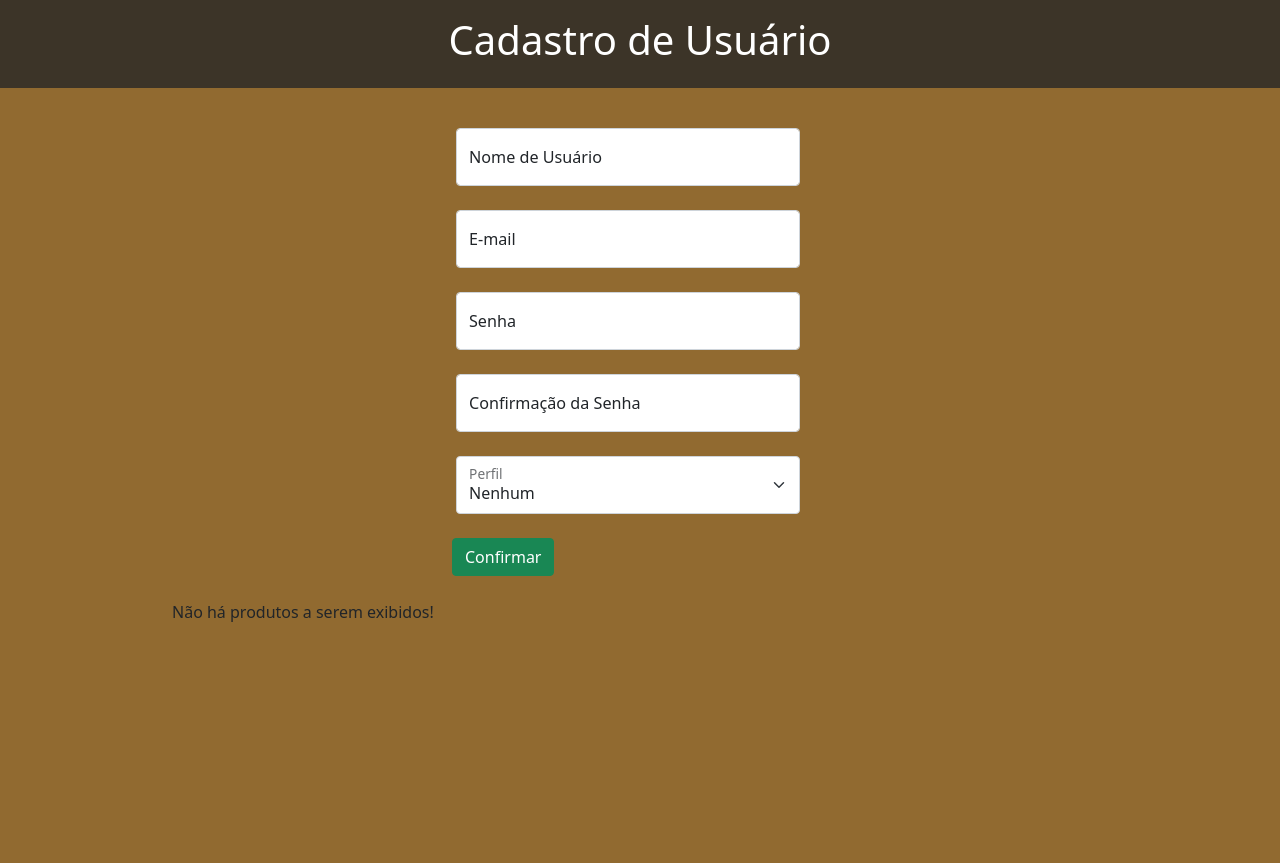
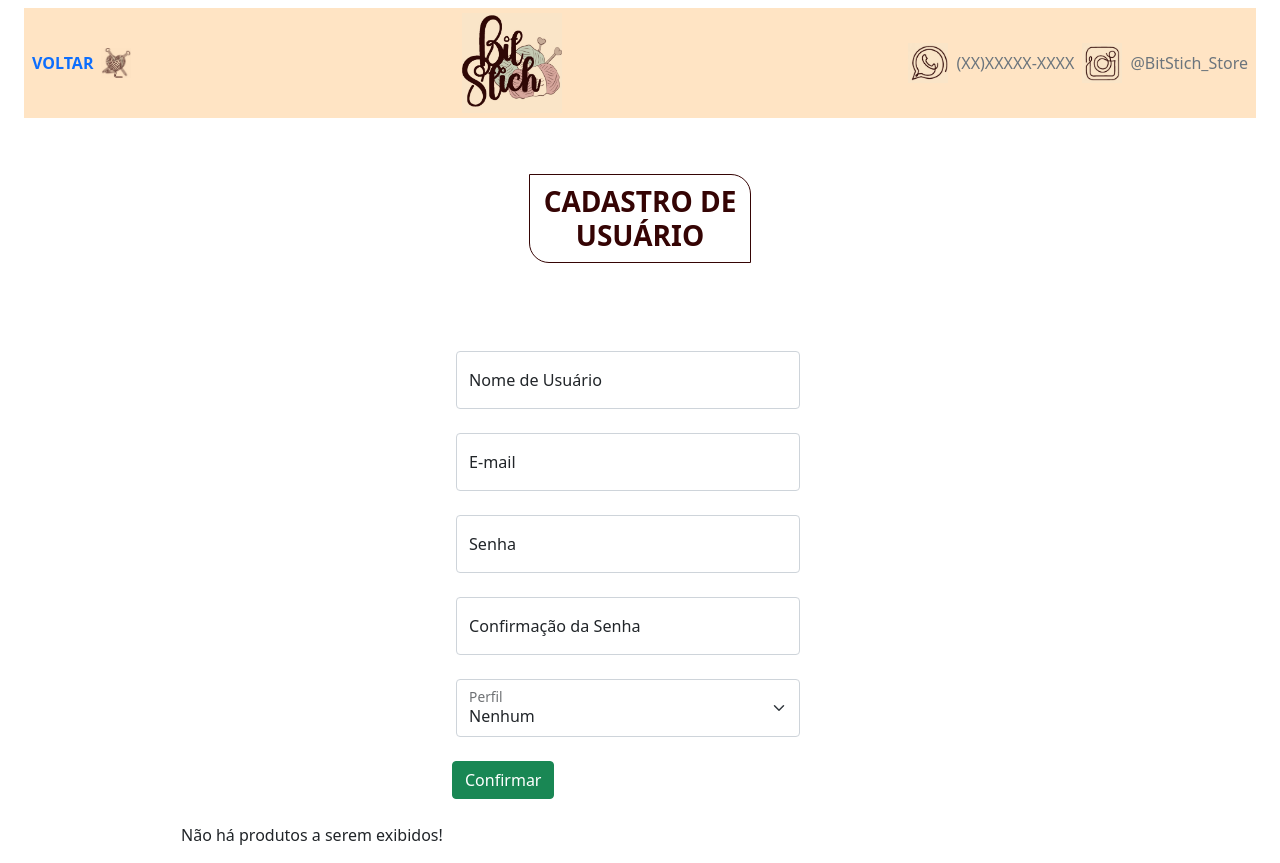
Before and after one commit to Luizzoff/LP1-Loja, a plain HTML site: page Projeto/templates/Cadastro_Usuario.html in a window 1280 px wide. Before the commit the page ends 800 px from the top, so only its background shows below. Drawn offline with nearby package versions, Linux system fonts and the light colour scheme.

Commit message:
Update Cadastro_Usuario.html
Signed-off-by: Manuella Carmona <166954010+EllaaManu@users.noreply.github.com>

```diff
--- a/Projeto/templates/Cadastro_Usuario.html
+++ b/Projeto/templates/Cadastro_Usuario.html
@@ -13,14 +13,8 @@
             font-size: 1.01em;
             font-weight: 500;
         }
-        header{
-            color: #ffffff;
-            font-weight: 400;
-            background-color: #3C3428;
-            padding: 1em 0;
-        }
         body{
-            background-color: #916A30;
+            background-color: #ffffff;
         }
         span{
             font-style: italic;
@@ -33,12 +27,64 @@
         .form-control:focus::placeholder{
             color:#000000;
         }
+        #titulo {
+            text-align: center;
+            width: 75%;
+            margin: auto;
+            padding: 10px;
+            border: 1px solid rgb(53, 4, 4);
+            border-radius: 0px 20px 0px 20px;
+            font-weight: bold;
+            color: rgb(53, 4, 4);
+        }
     </style>
 </head>
 <body>
-    <header>
-        <h1 class="text-center">Cadastro de Usuário</h1>
-    </header>
+    <div class="container-fluid">
+        <nav class="navbar navbar-expand-lg bg-body-tertiary">
+            <div class="container-fluid custom-navbar-bg">
+                <button style="color:rgb(53, 4, 4); background-color: bisque;" class="navbar-toggler" type="button" data-bs-toggle="collapse" data-bs-target="#navbarSupportedContent" aria-controls="navbarSupportedContent" aria-expanded="false" aria-label="Toggle navigation">
+                    <span class="navbar-toggler-icon"></span>
+                </button>
+                <div style="color:rgb(53, 4, 4); background-color: bisque;" class="collapse navbar-collapse justify-content-between" id="navbarSupportedContent">
+                    <b>
+                    <ul class="navbar-nav mr-auto" >
+
+                        <li class="nav-item" style="color:rgb(53, 4, 4); background-color: bisque;">
+                            <a class="nav-link active" aria-current="page" href="Index.html">VOLTAR </a>
+                        </li>
+                        <img src="../img/enfeite.png" alt="enfeite" width="30" height="30" class="d-inline-block align-text-top" style="margin-top: 5px;" >
+
+                    </ul>
+                    </b>
+
+                    <a class="navbar-brand d-flex justify-content-center" href="#">
+                        <img src="../img/bitstich-logo.png" alt="Logo" width="100" height="100" class="d-inline-block align-text-top" style="margin-left: 0;">
+                    </a>
+
+                    <ul class="navbar-nav ml-auto">
+                        <li class="nav-item d-flex align-items-center">
+                            <img src="../img/wpp-logo.png" alt="Wpp" width="40" height="40" class="d-inline-block align-text-top">
+                            <a class="nav-link disabled" aria-disabled="true">(XX)XXXXX-XXXX</a>
+                        </li>
+                        <li class="nav-item d-flex align-items-center">
+                            <img src="../img/insta-logo.png" alt="Insta" width="40" height="40" class="d-inline-block align-text-top">
+                            <a class="nav-link disabled" aria-disabled="true">@BitStich_Store</a>
+                        </li>
+                    </ul>
+                </div>
+            </div>
+        </nav>
+
+    </div>
+
+    <div class="container w-25">
+        <h3 id="titulo" class="my-5">
+            CADASTRO DE USUÁRIO
+        </h3>
+    </div>
+
+    <div  class="container-fluid">
         <main class="container w-50 tabela">
             <form class="row g-3 mt-3 needs-validation" novalidate id="formCadUsuario">
                 <!-- ======================================================================= -->
@@ -126,6 +172,7 @@
         </main>
         <!-- ======================================================================= -->
         <div id="tabela" class="container w-75 mt-4"></div>
+    </div>
 </body>
 <script src="https://cdn.jsdelivr.net/npm/bootstrap@5.0.2/dist/js/bootstrap.bundle.min.js"
     integrity="sha384-MrcW6ZMFYlzcLA8Nl+NtUVF0sA7MsXsP1UyJoMp4YLEuNSfAP+JcXn/tWtIaxVXM"
```
Lines whose indentation alone changed are shown as unchanged.
